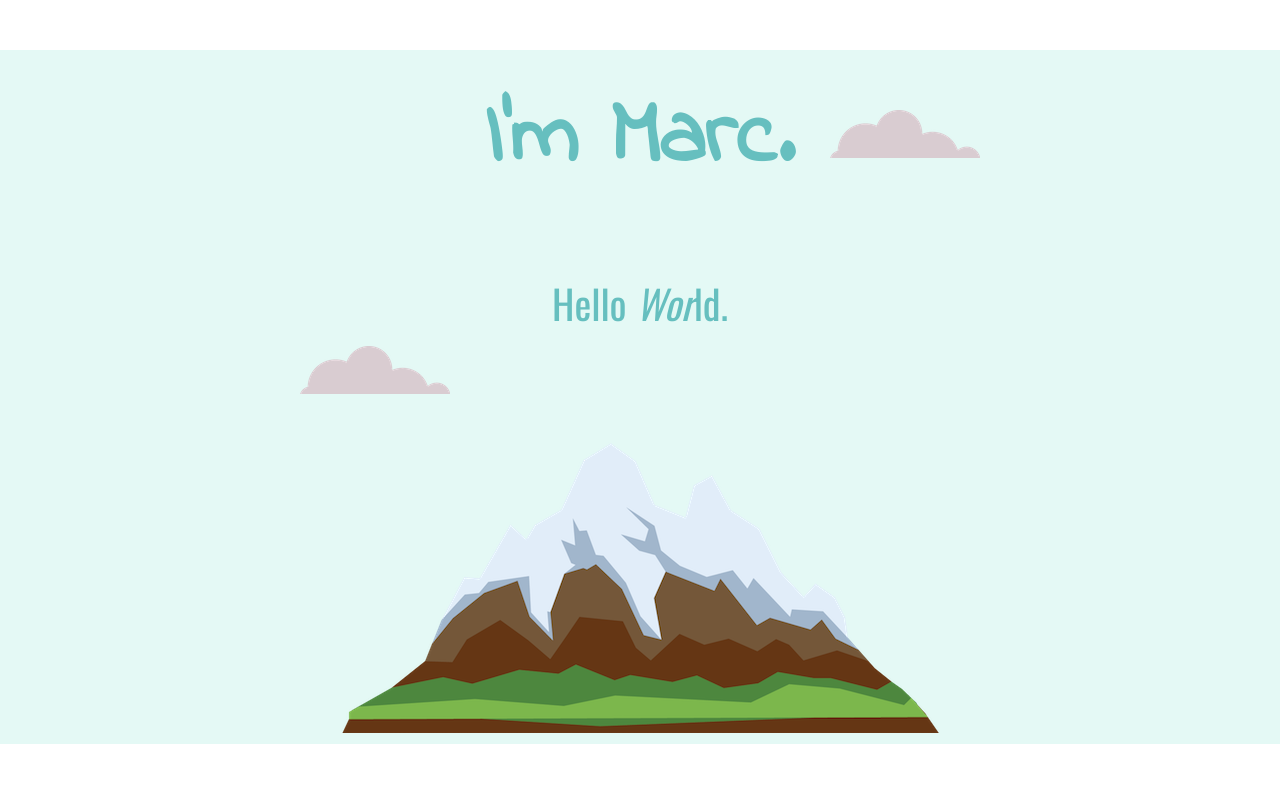
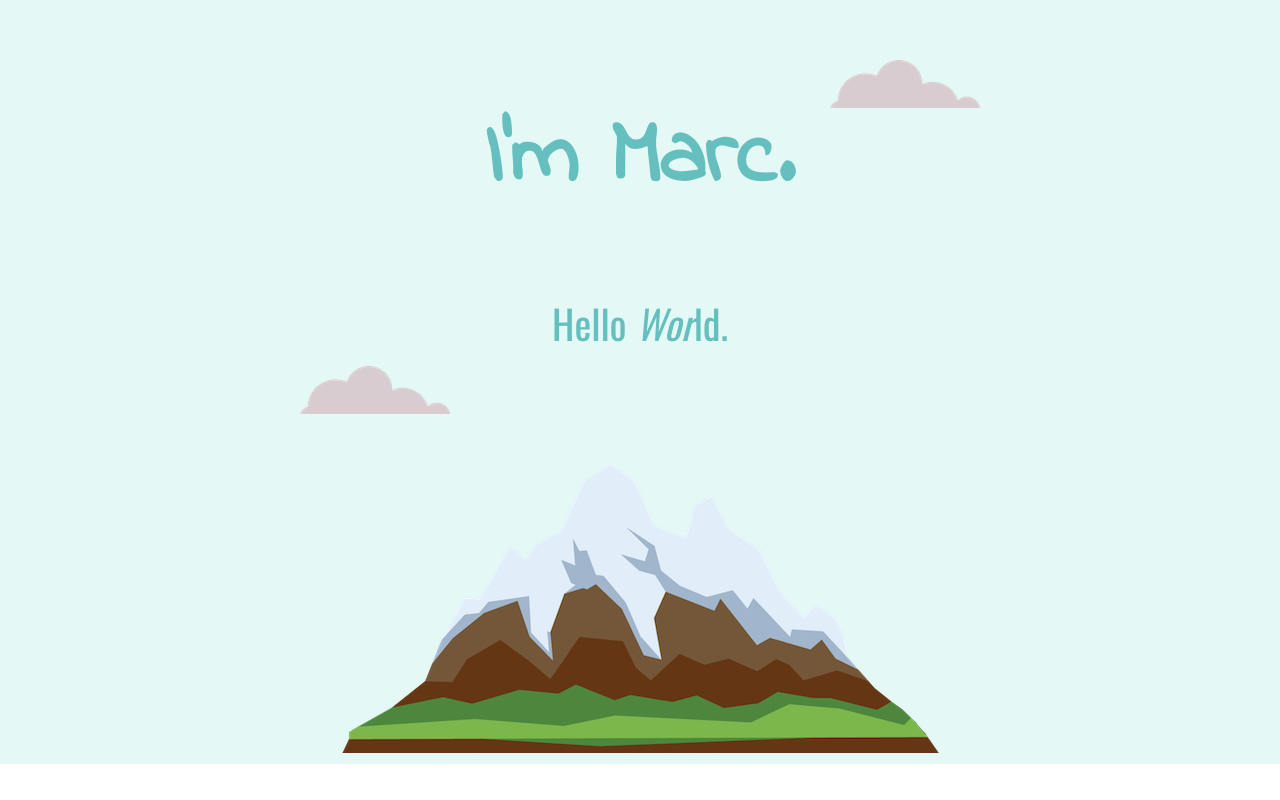
Before and after one commit to Mafsoldier/CSSsite, a plain HTML site: page index.html in a window 1280 px wide. Shown: the top 800 px of the page. Drawn offline with nearby package versions, Linux system fonts and the light colour scheme.

Commit message:
top box padding to padding-top: 20px;

```diff
--- a/css/styles.css
+++ b/css/styles.css
@@ -60,6 +60,7 @@ hr {
 
 .top-container {
   background-color: #e4f9f5;
+  padding-top: 20px;
   position: relative;
 }
 
```
